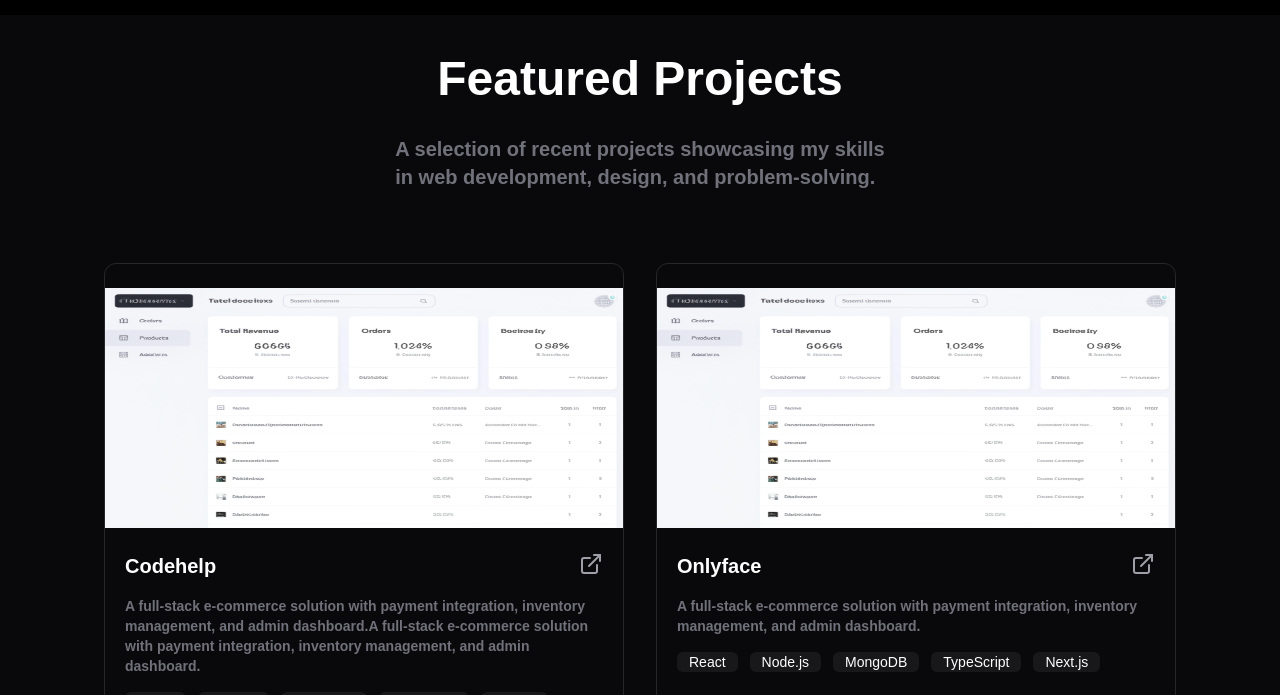
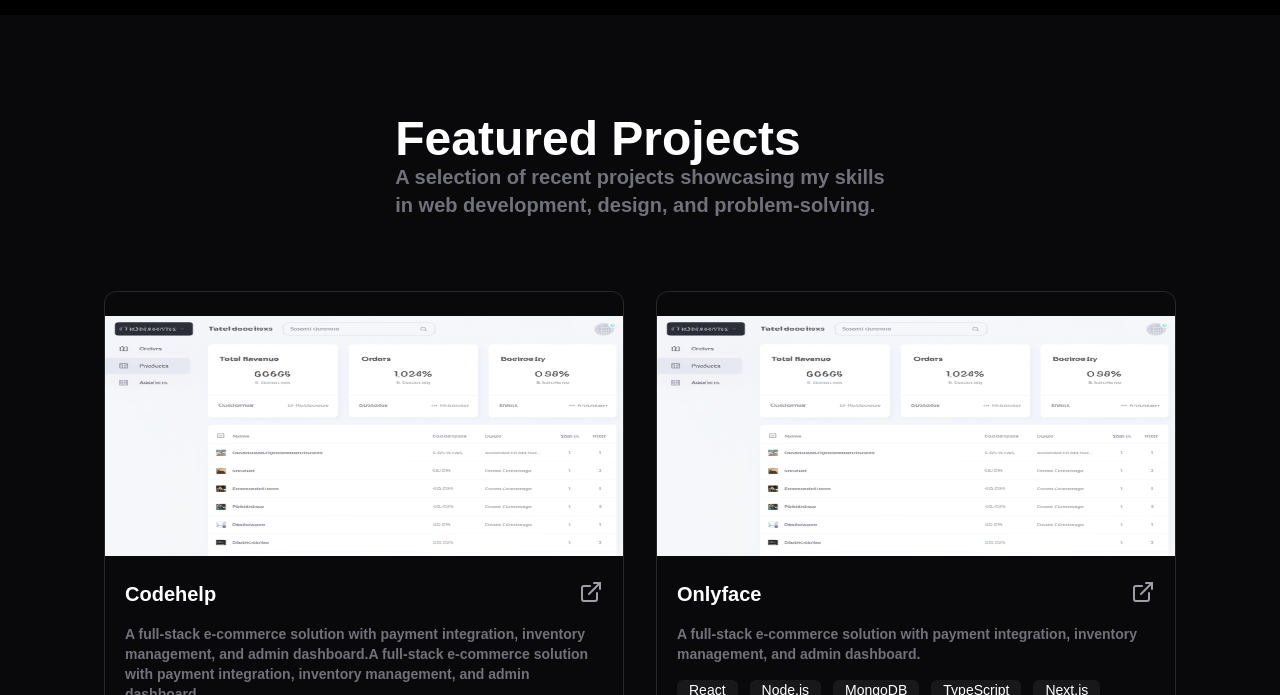
Before and after one commit to KevinLai02/portfolio, a Next.js app: page / in a window 1280 px wide. Shown: the part 785-1480 px from the top of the page. Built offline with nearby package versions, Linux system fonts and the light colour scheme.

Commit message:
project page RWD

```diff
--- a/src/container/Project/Project.tsx
+++ b/src/container/Project/Project.tsx
@@ -8,8 +8,9 @@ const Project = () => {
 	return (
 		<div
 			id="project"
-			className="flex flex-col items-center justify-center bg-zinc-950 min-h-screen space-y-8 py-10"
+			className="flex flex-col items-center justify-center bg-zinc-950 min-h-screen space-y-8 pb-10 pt-25"
 		>
+			<div className="px-5">
 				<Title className="text-5xl" value="Featured Projects" />
 				<div>
 					<Subtitle
@@ -21,7 +22,8 @@ const Project = () => {
 						value="in web development, design, and problem-solving."
 					/>
 				</div>
-			<div className="grid grid-cols-2 gap-8 mt-10">
+			</div>
+			<div className="grid lg:grid-cols-2 md:grid-cols-2 gap-8 mt-10 px-4">
 				{projectList.map((project) => (
 					<ProjectCard
 						key={project.id}
```
Lines whose indentation alone changed are shown as unchanged.
